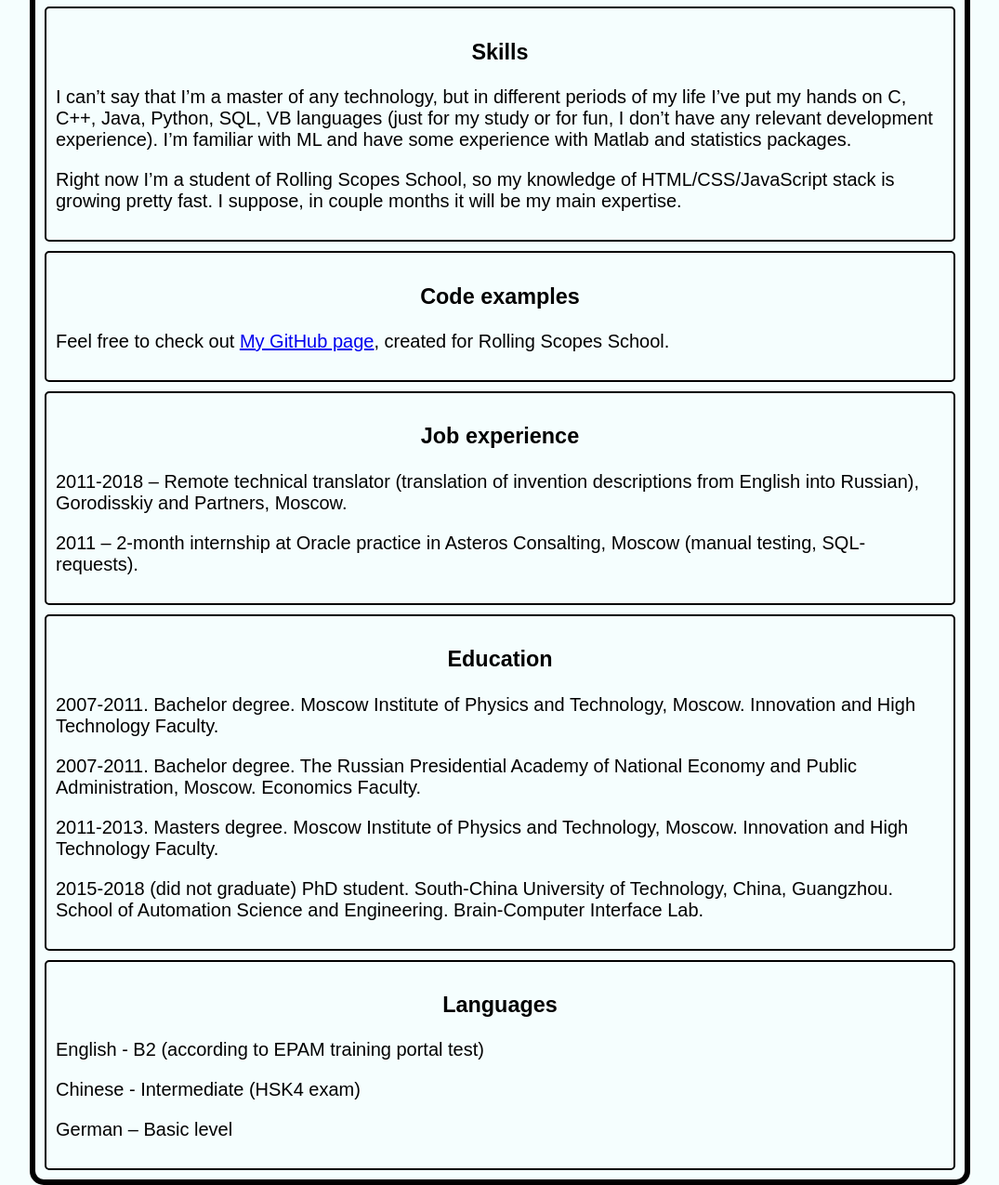
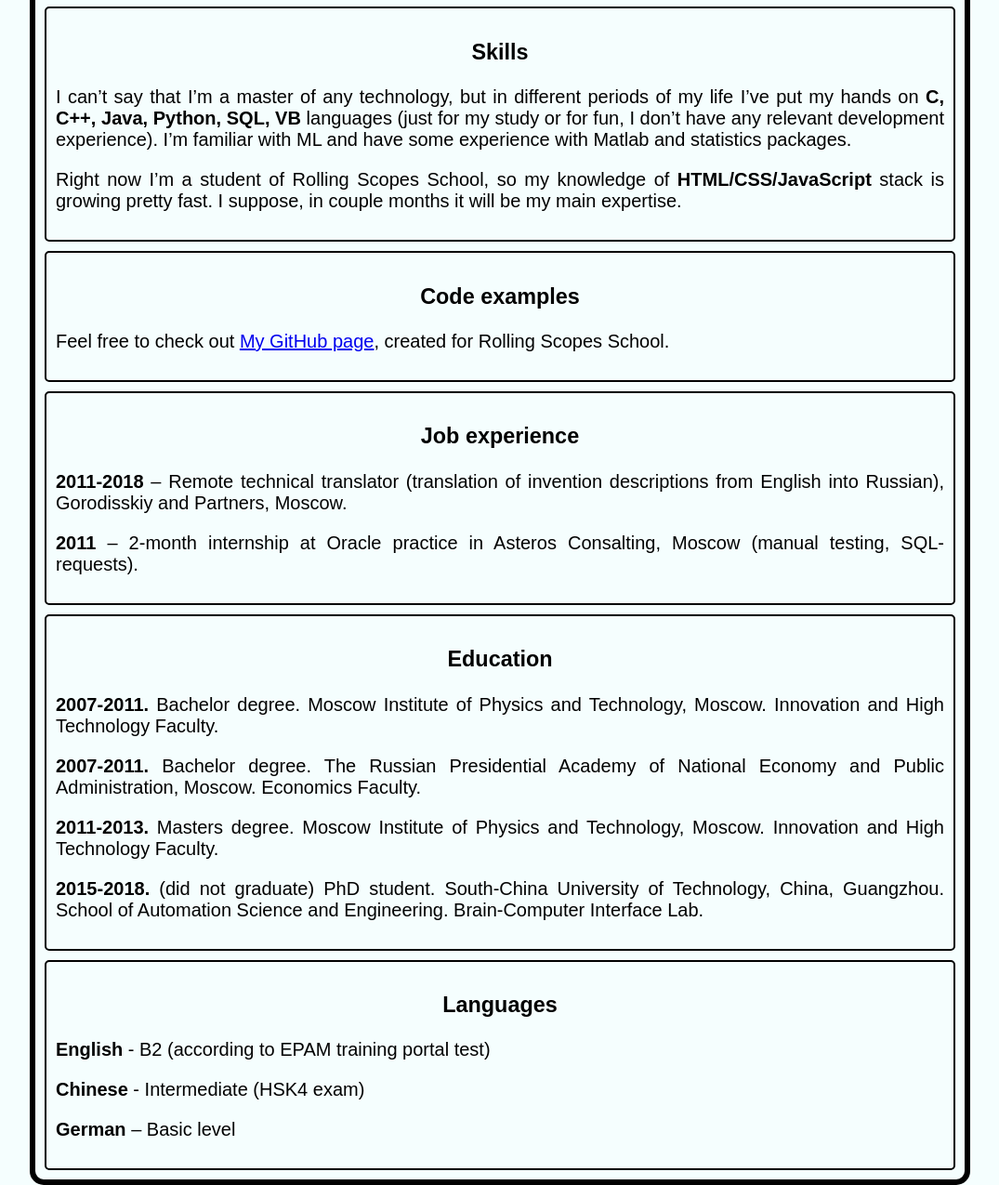
Before and after one commit to Rick42Morty/rsschool-codejam1-cv, a plain HTML site: page index.html in a window 1280 px wide. Shown: the part 817-2092 px from the top of the page at 93% size, without its empty margins (102-1177 px from the left). Drawn offline with Linux system fonts and the light colour scheme.

Commit message:
style: add strong elements and align text

```diff
--- a/css/style.css
+++ b/css/style.css
@@ -1,6 +1,7 @@
 body {
   font-size: 20px;
   font-family: Arial, Helvetica, sans-serif;
+  text-align: justify;
   background-color: #F5FEFE;
 }
 
--- a/index.html
+++ b/index.html
@@ -14,9 +14,9 @@
         <section class="business-card">
           <div class="contact-card">
             <h2>Yarotski Yauheni</h2>
-            <p>Phone number: +375-25-948-41-86</p>
-            <p>E-mail: evgenevgen00@mail.ru</p>
-            <p>Skype: evgen42evgen</p>
+            <p><strong>Phone number:</strong> +375-25-948-41-86</p>
+            <p><strong>E-mail:</strong> evgenevgen00@mail.ru</p>
+            <p><strong>Skype:</strong> evgen42evgen</p>
           </div>
           <img src="./img/photo.jpg" alt="candidate photo" width="300">
         </section>
@@ -46,13 +46,14 @@
           <article class="">
             <h3>Skills</h3>
             <p>I can’t say that I’m a master of any technology, but in different
-              periods of my life I’ve put my hands on C, C++, Java, Python,
-              SQL, VB languages (just for my study or for fun, I don’t have
+              periods of my life I’ve put my hands on <strong>C, C++, Java, Python,
+              SQL, VB</strong> languages (just for my study or for fun, I don’t have
               any relevant development experience). I’m familiar with ML and
               have some experience with Matlab and statistics packages.</p>
             <p>Right now I’m a student of Rolling Scopes School, so my
-              knowledge of HTML/CSS/JavaScript stack is growing pretty fast.
-              I suppose, in couple months it will be my main expertise.</p>
+              knowledge of <strong>HTML/CSS/JavaScript</strong> stack is
+              growing pretty fast. I suppose, in couple months it will be my
+              main expertise.</p>
           </article>
           <article class="">
             <h3>Code examples</h3>
@@ -61,30 +62,30 @@
           </article>
           <article class="">
             <h3>Job experience</h3>
-            <p>2011-2018 – Remote technical translator (translation of invention
+            <p><strong>2011-2018</strong> – Remote technical translator (translation of invention
               descriptions from English into Russian), Gorodisskiy and Partners,
               Moscow.</p>
-            <p>2011 – 2-month internship at Oracle practice in Asteros
+            <p><strong>2011</strong> – 2-month internship at Oracle practice in Asteros
               Consalting, Moscow (manual testing, SQL-requests).</p>
           </article>
           <article class="">
             <h3>Education</h3>
-            <p>2007-2011. Bachelor degree.  Moscow Institute of Physics and
+            <p><strong>2007-2011.</strong> Bachelor degree.  Moscow Institute of Physics and
               Technology, Moscow. Innovation and High Technology Faculty.</p>
-            <p>2007-2011.  Bachelor degree. The Russian Presidential Academy
+            <p><strong>2007-2011.</strong>  Bachelor degree. The Russian Presidential Academy
               of National Economy and Public Administration, Moscow.  Economics
               Faculty.</p>
-            <p>2011-2013. Masters degree.  Moscow Institute of Physics and
+            <p><strong>2011-2013.</strong> Masters degree.  Moscow Institute of Physics and
               Technology, Moscow.  Innovation and High Technology Faculty.</p>
-            <p>2015-2018 (did not graduate) PhD student. South-China University
+            <p><strong>2015-2018.</strong> (did not graduate) PhD student. South-China University
               of Technology, China, Guangzhou. School of Automation Science
               and Engineering. Brain-Computer Interface Lab.</p>
           </article>
           <article class="">
             <h3>Languages</h3>
-            <p>English - B2 (according to EPAM training portal test)</p>
-            <p>Chinese - Intermediate (HSK4 exam)</p>
-            <p>German – Basic level</p>
+            <p><strong>English</strong> - B2 (according to EPAM training portal test)</p>
+            <p><strong>Chinese</strong> - Intermediate (HSK4 exam)</p>
+            <p><strong>German</strong> – Basic level</p>
           </article>
 
         </section>
```
